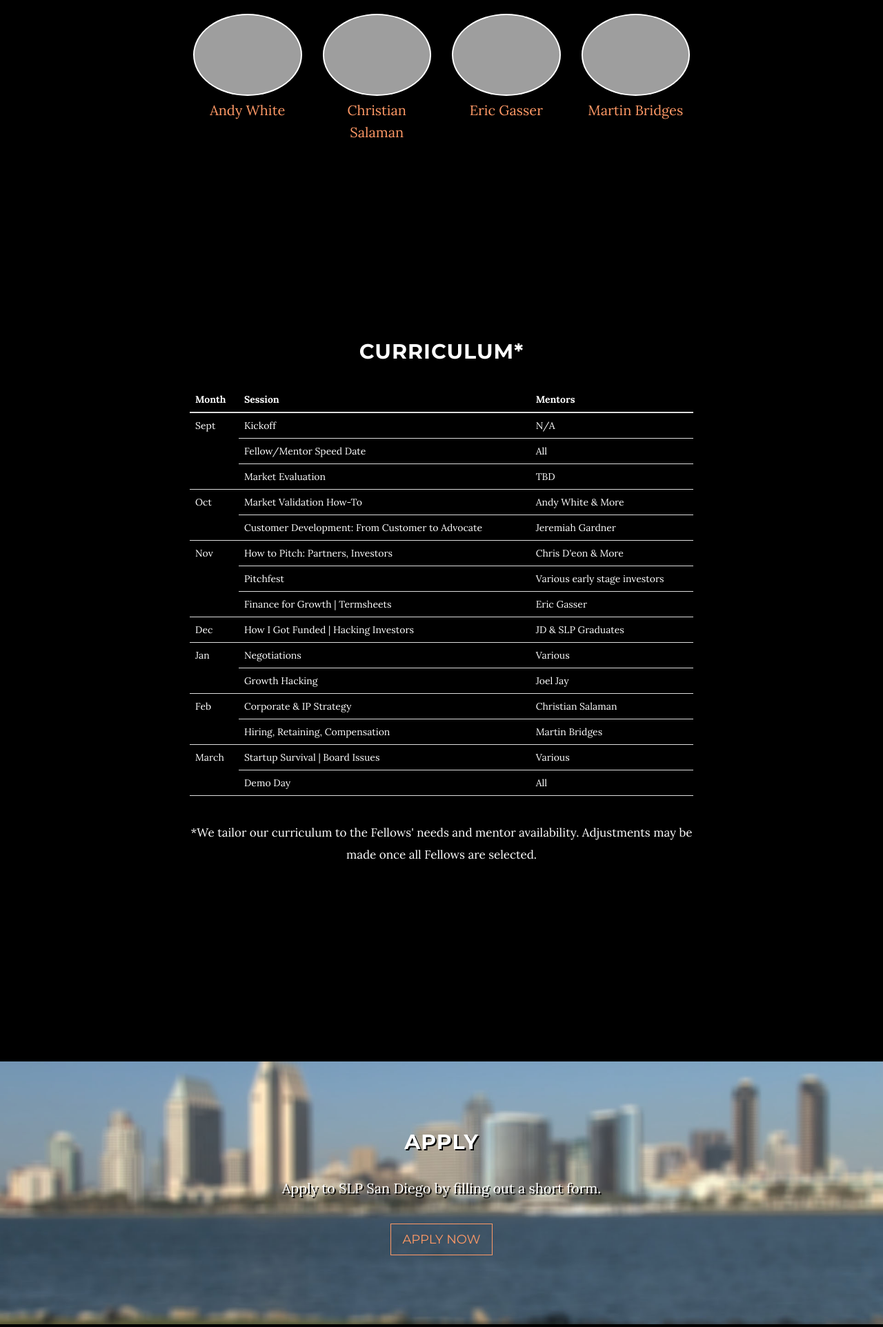
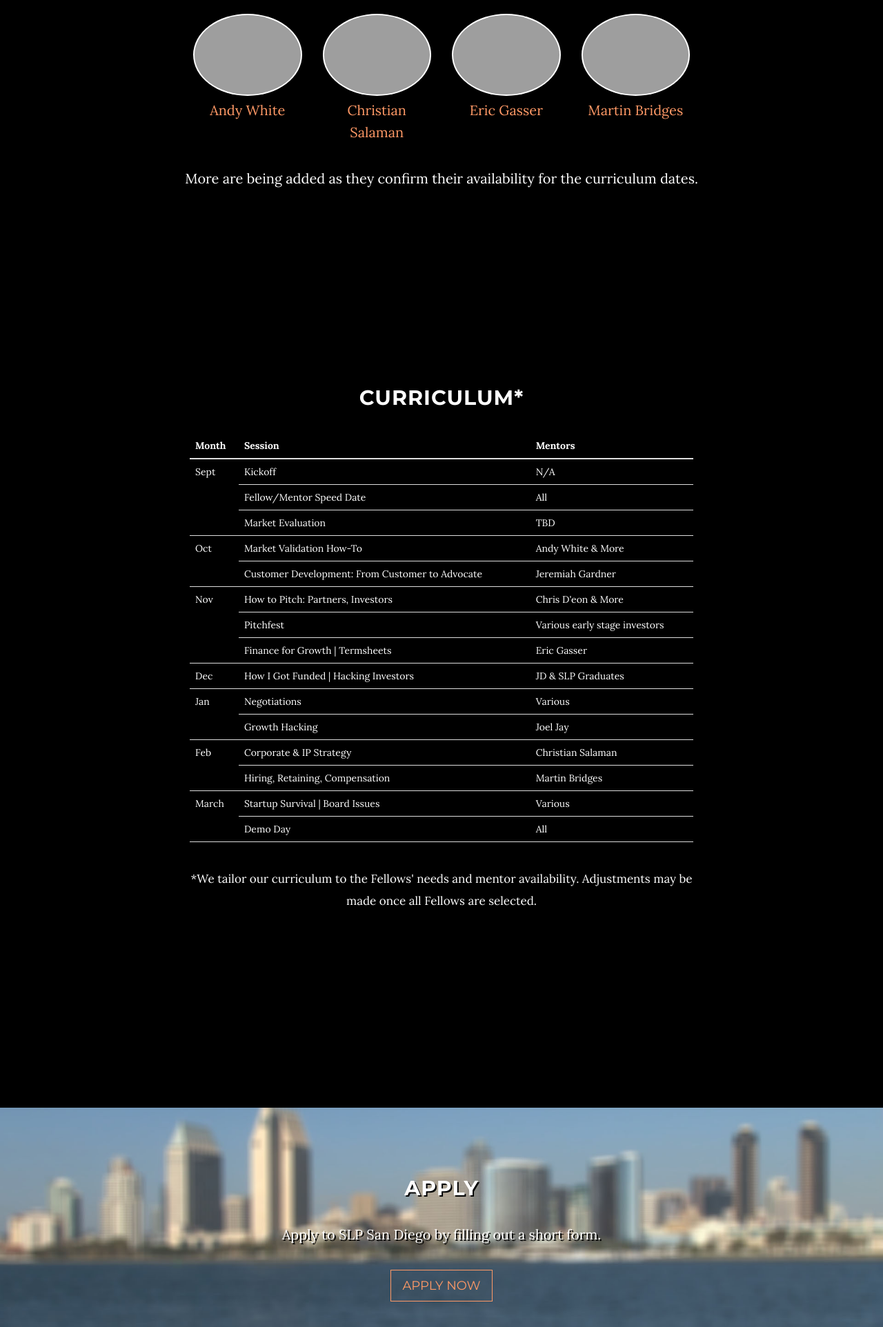
Before and after one commit to brianjessup/SLP-Landing-Page, a Django app: template app/templates/landing/slp-base.html in a window 1280 px wide. Shown: the part 1826-3750 px from the top of the page at 69% size. Run offline with Django 3.2, Linux system fonts and the light colour scheme; the template is opened without the code that fills it, so the values that code supplies are empty; some libraries are stand-ins or nearby versions; grey boxes are pictures that could not be loaded.

Commit message:
explanation for mentors

```diff
--- a/app/templates/landing/slp-base.html
+++ b/app/templates/landing/slp-base.html
@@ -171,6 +171,11 @@
                             <a style="color: #ff9966" href="https://www.linkedin.com/in/martin-bridges-0a7380">Martin Bridges</a>
                         </p>
                     </div>
+                </div>
+            </div>
+            <div class="row">
+                <div class="col-lg-8 col-lg-offset-2">
+                    <p>More are being added as they confirm their availability for the curriculum dates.</p>
                 </div>
             </div>
         </div>
```
